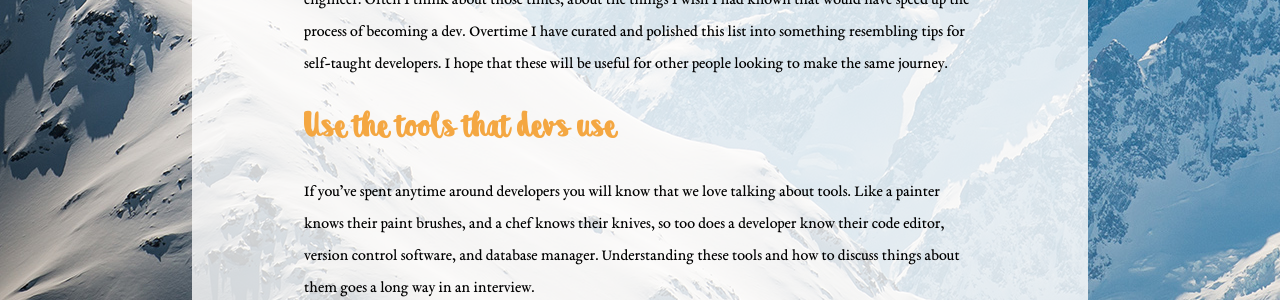
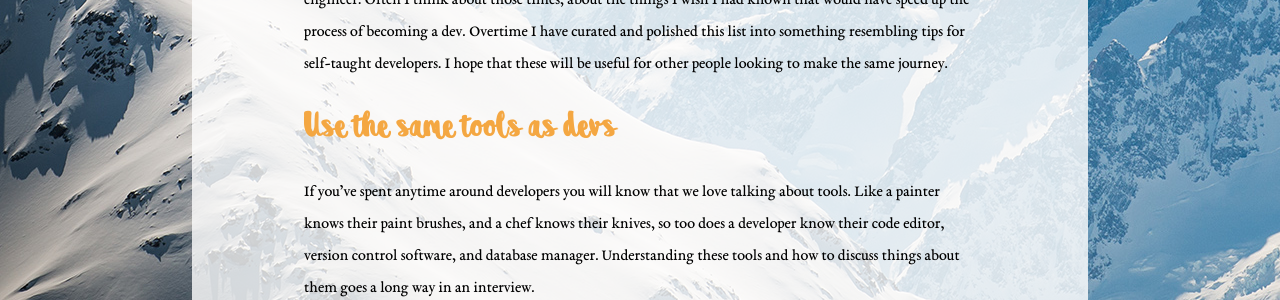
Before and after one commit to ljewalsh/ljewalsh.github.io, a Jekyll site: the page built from _posts/2019-10-13-tips-from-a-self-taught-dev.md, in a window 1280 px wide. Shown: the part 748-1048 px from the top of the page. Built offline with Jekyll 4.4.1, drawn with Linux system fonts in a browser that asks for light colours.

Commit message:
Update heading

```diff
--- a/_posts/2019-10-13-tips-from-a-self-taught-dev.md
+++ b/_posts/2019-10-13-tips-from-a-self-taught-dev.md
@@ -14,7 +14,7 @@ In the months that followed it became increasingly clear to me that I wanted to
 
 Over the next few years I managed to morph my archive job into a technical role but it wasn't until 2017 that I was able to make the leap from an English grad with some technical skills to a real-life bonified software engineer. Often I think about those times, about the things I wish I had known that would have speed up the process of becoming a dev. Overtime I have curated and polished this list into something resembling tips for self-taught developers. I hope that these will be useful for other people looking to make the same journey.
 
-<h2>Use the tools that devs use</h2>
+<h2>Use the same tools as devs</h2>
 
 If you've spent anytime around developers you will know that we love talking about tools. Like a painter knows their paint brushes, and a chef knows their knives, so too does a developer know their code editor, version control software, and database manager. Understanding these tools and how to discuss things about them goes a long way in an interview.
 
```
